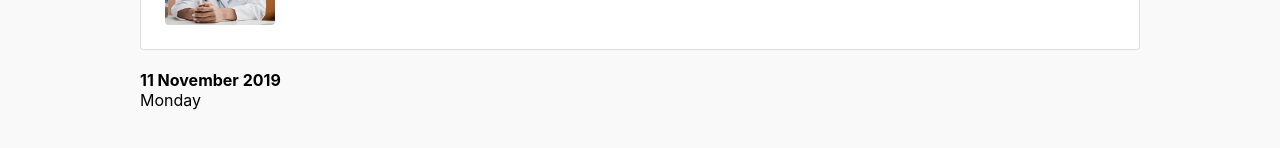
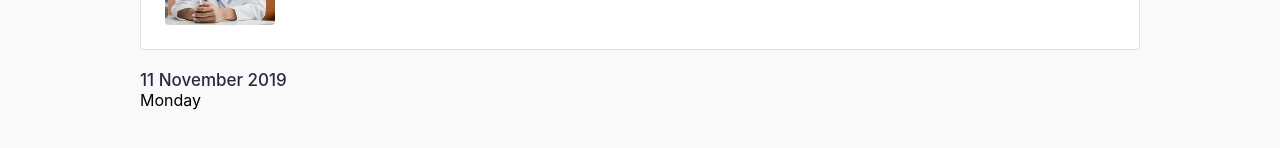
Before and after one commit to bogdanaks/doccure, a React (Create React App) app in the folder client/: page /doctors/1/booking in a window 1280 px wide. Shown: the part 220-368 px from the top of the page. Built offline with nearby package versions, Linux system fonts and the light colour scheme.

Commit message:
Правка стилей

```diff
--- a/client/src/pages/DocBooking/styles.module.scss
+++ b/client/src/pages/DocBooking/styles.module.scss
@@ -27,6 +27,36 @@
                     border-radius: 4px;
                 }
             }
+            .docInfo {
+                display: flex;
+                flex-direction: column;
+                margin-left: 10px;
+
+                h4 {
+                    color: #2e3842;
+                    font-weight: 500;
+                    font-size: 17px;
+                    margin-bottom: 5px;
+                }
+                .docInfoLocation {
+                    display: flex;
+                    flex-direction: row;
+                    align-items: center;
+                    color: #757575;
+
+                    span {
+                        margin-left: 5px;
+                    }
+                }
+            }
+        }
+    }
+    .todayDate {
+        margin-bottom: 20px;
+        h4 {
+            color: #272b41;
+            font-weight: 500;
+            font-size: 17px;
         }
     }
 }
```
